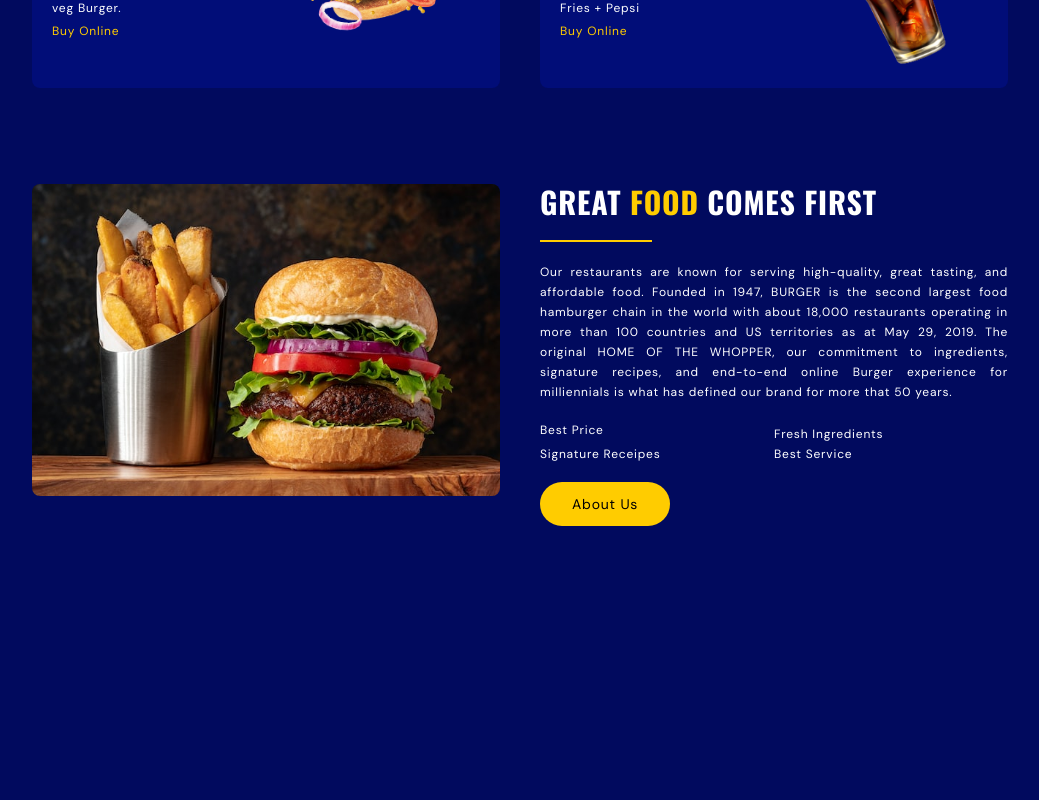
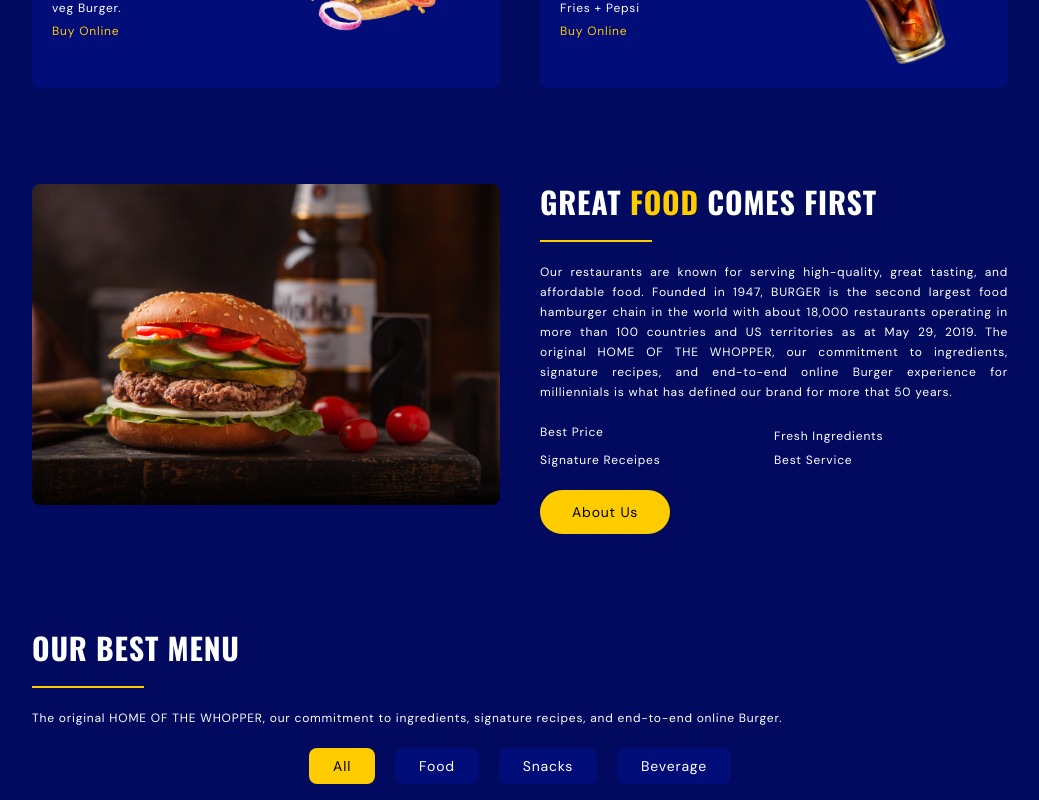
Before and after one commit to Manikandan1818/burger, a React (Vite) app: page / in a window 1280 px wide. Shown: the part 1153-1953 px from the top of the page, without its empty margins (120-1159 px from the left). Before the commit the page ends 1695 px from the top, so only its background shows below. Built offline with nearby package versions, Linux system fonts and the light colour scheme; a web font is replaced by a local one.

Commit message:
Working on menu component

```diff
--- a/src/App.jsx
+++ b/src/App.jsx
@@ -1,6 +1,7 @@
 import About from "./components/About";
 import Category from "./components/Category";
 import Hero from "./components/Hero";
+import Menu from "./components/Menu";
 import Nav from "./components/Nav";
 import Promo from "./components/Promo";
 
@@ -12,6 +13,7 @@
       <Category />
       <Promo />
       <About />
+      <Menu />
     </>
   );
 };
--- a/src/components/About.jsx
+++ b/src/components/About.jsx
@@ -22,10 +22,10 @@
           what has defined our brand for more that 50 years.
         </p>
         <ul className="grid grid-cols-2 py-5 space-y-1 text-xs text-white">
-          <li>Best Price</li>
-          <li>Fresh Ingredients</li>
-          <li>Signature Receipes</li>
-          <li>Best Service</li>
+          <li className="py-0.5">Best Price</li>
+          <li className="py-0.5">Fresh Ingredients</li>
+          <li className="py-0.5">Signature Receipes</li>
+          <li className="py-0.5">Best Service</li>
         </ul>
         <Button label="About Us" />
       </div>
--- /dev/null
+++ b/src/components/Menu.jsx
@@ -0,0 +1,22 @@
+import MenuButton from "./MenuButton";
+
+const Menu = () => {
+  return (
+    <section id="menu" className="container">
+      <h2 className="sec-title">Our Best Menu</h2>
+      <div className="seperator"></div>
+      <p className="para">
+        The original HOME OF THE WHOPPER, our commitment to ingredients,
+        signature recipes, and end-to-end online Burger.
+      </p>
+      <div className="mt-5 flex flex-wrap justify-center gap-5">
+        <MenuButton label="All" active />
+        <MenuButton label="Food" />
+        <MenuButton label="Snacks" />
+        <MenuButton label="Beverage" />
+      </div>
+    </section>
+  );
+};
+
+export default Menu;
--- /dev/null
+++ b/src/components/MenuButton.jsx
@@ -0,0 +1,16 @@
+const MenuButton = ({ label, active }) => {
+  return (
+    <div
+      className={`inline-block text-sm py-2 px-6 text-center cursor-pointer rounded-lg ease-linear duration-200  ${
+        active
+          ? `text-black bg-secondaryColor`
+          : ` text-white bg-primaryColorLight`
+      }
+      hover:opacity-75`}
+    >
+      {label}
+    </div>
+  );
+};
+
+export default MenuButton;
--- a/src/constants/index.js
+++ b/src/constants/index.js
@@ -1,4 +1,11 @@
-import { beverage1, burger1, promo1, promo2, snack1 } from "../assets/images";
+import {
+  beverage1,
+  burger1,
+  burger2,
+  promo1,
+  promo2,
+  snack1,
+} from "../assets/images";
 
 export const navLinks = [
   { href: "#home", label: "Home" },
@@ -41,3 +48,78 @@
     text: "Save Rs 99 Chicken Wopper + Mid Fries + Pepsi",
   },
 ];
+
+export const menu = [
+  {
+    id: 1,
+    title: "Chicken Whooper",
+    category: "food",
+    price: 15.99,
+    img: burger1,
+    desc: `Our signature whooper with 7 layers between the buns`,
+  },
+  {
+    id: 2,
+    title: "Mutton Whooper",
+    category: "food",
+    price: 13.99,
+    img: burger2,
+    desc: `Taste the fiesta in our Limited Time Mexican Mutton.`,
+  },
+  {
+    id: 3,
+    title: "Boss Whooper Mutton",
+    category: "shakes",
+    price: 6.99,
+    img: "./images/item-3.jpeg",
+    desc: `The Biggest Whooper ever, Boss Whooper with premium buns. `,
+  },
+  {
+    id: 4,
+    title: "country delight",
+    category: "breakfast",
+    price: 20.99,
+    img: "./images/item-4.jpeg",
+    desc: `Shabby chic keffiyeh neutra snackwave pork belly shoreditch. Prism austin mlkshk truffaut, `,
+  },
+  {
+    id: 5,
+    title: "egg attack",
+    category: "lunch",
+    price: 22.99,
+    img: "./images/item-5.jpeg",
+    desc: `franzen vegan pabst bicycle rights kickstarter pinterest meditation farm-to-table 90's pop-up `,
+  },
+  {
+    id: 6,
+    title: "oreo dream",
+    category: "shakes",
+    price: 18.99,
+    img: "./images/item-6.jpeg",
+    desc: `Portland chicharrones ethical edison bulb, palo santo craft beer chia heirloom iPhone everyday`,
+  },
+  {
+    id: 7,
+    title: "bacon overflow",
+    category: "breakfast",
+    price: 8.99,
+    img: "./images/item-7.jpeg",
+    desc: `carry jianbing normcore freegan. Viral single-origin coffee live-edge, pork belly cloud bread iceland put a bird `,
+  },
+  {
+    id: 8,
+    title: "american classic",
+    category: "lunch",
+    price: 12.99,
+    img: "./images/item-8.jpeg",
+    desc: `on it tumblr kickstarter thundercats migas everyday carry squid palo santo leggings. Food truck truffaut  `,
+  },
+  {
+    id: 9,
+    title: "quarantine buddy",
+    category: "shakes",
+    price: 16.99,
+    img: "./images/item-9.jpeg",
+    desc: `skateboard fam synth authentic semiotics. Live-edge lyft af, edison bulb yuccie crucifix microdosing.`,
+  },
+];
```
Also changed, not shown: src/assets/images/about.jpg.
